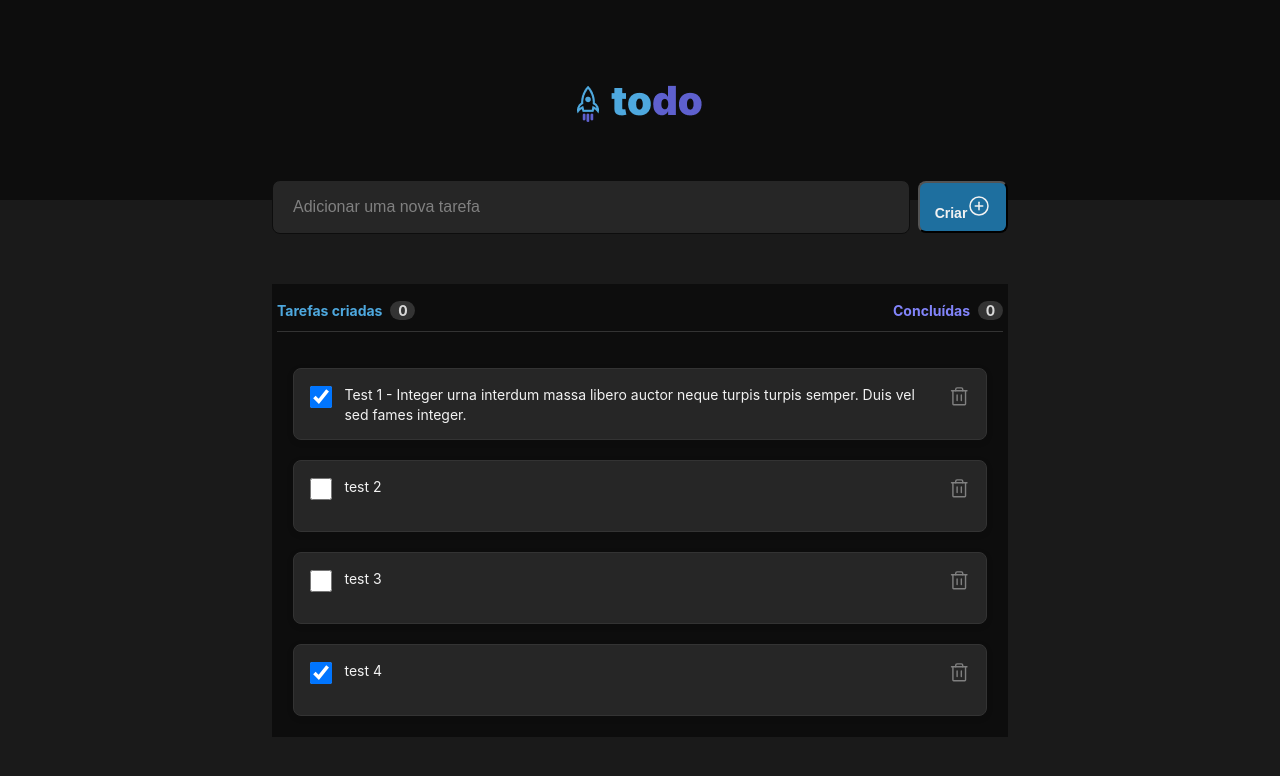
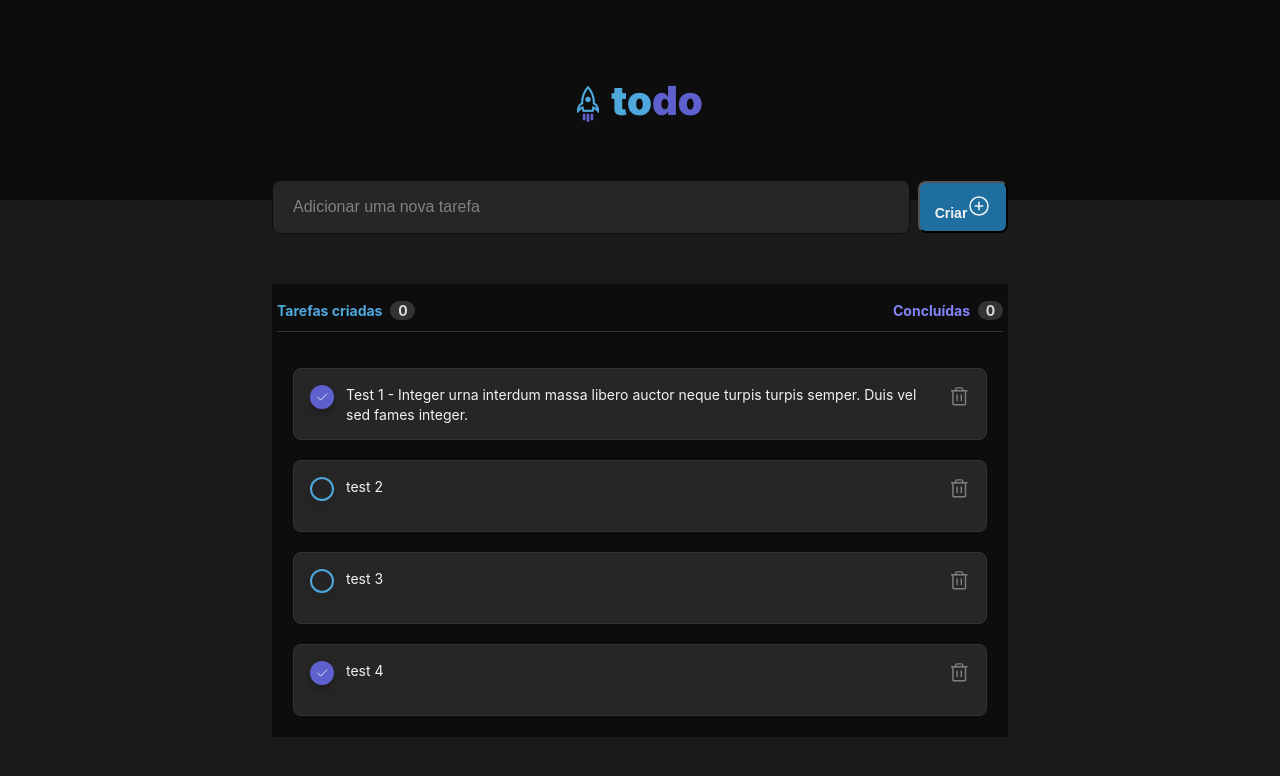
Before and after one commit to jamangueira7/to-do-list-react-ignite, a React (Vite) app: page / in a window 1280 px wide. Shown: the top 776 px of the page. Built offline with nearby package versions, Linux system fonts and the light colour scheme.

Commit message:
add checkbox

```diff
--- a/src/components/Tasks.module.css
+++ b/src/components/Tasks.module.css
@@ -24,7 +24,29 @@
     line-height: 140%;
 }
 
-.container input {
+.checkbox input {
+    display: none;
+
+}
+
+.checkbox span {
     width: 2.4rem;
     height: 2.4rem;
+    filter: drop-shadow(0px 4px 4px rgba(0, 0, 0, 0.25));
+    border: 0.2rem solid #4EA8DE;
+    border-radius: 50%;
+    display: block;
 }
+
+.checkbox input:checked + span {
+    background: #5E60CE;
+    border: none;
+    margin: auto;
+    padding: 5px;
+}
+
+.checked {
+    display: flex;
+    justify-content: center;
+    align-items: center;
+}
--- a/src/components/Tasks.tsx
+++ b/src/components/Tasks.tsx
@@ -1,7 +1,7 @@
-import { Trash } from "phosphor-react";
+import { useState } from "react";
+import { Trash, Check } from "phosphor-react";
 import styles from "./Tasks.module.css";
 import { TasksProps } from "../App";
-import {useState} from "react";
 
 
 export function Tasks({ id, description, done } : TasksProps ) {
@@ -13,6 +13,7 @@ export function Tasks({ id, description, done } : TasksProps ) {
 
   return(
     <div className={styles.container}>
+      <label className={styles.checkbox}>
         <input
           type="checkbox"
           checked={checked}
@@ -21,6 +22,15 @@ export function Tasks({ id, description, done } : TasksProps ) {
           name="tasks"
           value={id}
         />
+        <span className={styles.checked}>
+          {
+            checked ? <Check
+                      size={14}
+                      color="#F2F2F2"
+                    /> : ""
+          }
+        </span>
+      </label>
       <span className={styles.description}>{description}</span>
       <Trash
         size={24}
```
Lines whose indentation alone changed are shown as unchanged.
